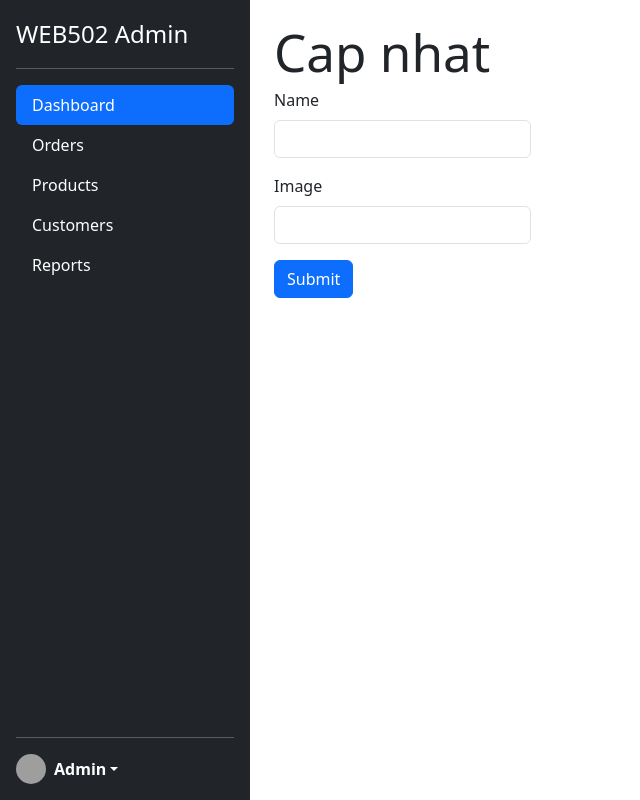
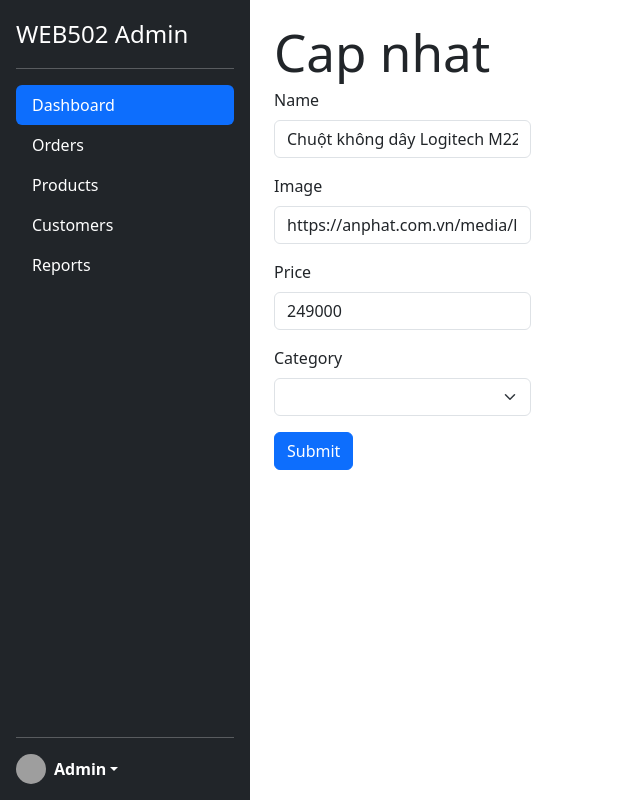
Before and after one commit to vanhoa690/typescript-web502-fall25, a React (Vite) app in the folder WEB502_BASE/: page /admin/edit/6 in a window 1280 px wide. Shown: the whole page, without its empty margins (0-640 px from the left). Built offline with nearby package versions, Linux system fonts and the light colour scheme; data requests are answered from the project's data file; grey boxes are pictures that could not be loaded; the HTML template or start-up script is replaced by a standard one.

Commit message:
code edit

```diff
--- a/WEB502_BASE/db.json
+++ b/WEB502_BASE/db.json
@@ -31,6 +31,12 @@
       "image": "https://anphat.com.vn/media/lib/02-06-2021/gaming.jpg",
       "description": "Tai nghe chống ồn, pin 35 giờ, âm thanh cân bằng.",
       "category": "accessory"
+    },
+    {
+      "name": "22",
+      "image": "222",
+      "price": 3333,
+      "id": 10
     }
   ]
 }
--- a/WEB502_BASE/src/pages/Add.tsx
+++ b/WEB502_BASE/src/pages/Add.tsx
@@ -6,12 +6,16 @@ import { zodResolver } from "@hookform/resolvers/zod";
 
 const createSchema = z.object({
   name: z.string().min(10, "Tên sản phẩm không được để trống"),
-  image: z.string().min(10, "Hinh anh không được để trống"),
+  image: z.string().min(1, "Hinh anh không được để trống"),
+  price: z.number().min(1, "Gia không được để trống"),
+  category: z.string().min(1, "Danh muc không được để trống"),
 });
 
 interface FormData {
   name: string;
   image: string;
+  price: number;
+  category: string;
 }
 function Add() {
   // react hook form
@@ -21,6 +25,11 @@ function Add() {
     formState: { errors },
   } = useForm<FormData>({
     resolver: zodResolver(createSchema),
+    defaultValues: {
+      price: 100,
+      category: "PC",
+    },
+    // mode: "onChange",
   });
 
   const onSubmit = async (values: FormData) => {
@@ -59,6 +68,29 @@ function Add() {
           {/* {errors} */}
           {errors?.image && <span>{errors.image.message}</span>}
         </div>
+        <div className="mb-3">
+          <label htmlFor="image" className="form-label">
+            Price
+          </label>
+          <input
+            {...register("price", { valueAsNumber: true })}
+            type="number"
+            className="form-control"
+            id="price"
+          />
+          {/* {errors} */}
+          {errors?.price && <span>{errors.price.message}</span>}
+        </div>
+        <div className="mb-3">
+          <label htmlFor="selectOption" className="form-label">
+            Category
+          </label>
+          <select className="form-select" {...register("category")}>
+            <option value={"Laptop"}>Laptop</option>
+            <option value={"Mobile"}>Mobile</option>
+            <option value={"PC"}>PC</option>
+          </select>
+        </div>
         <button type="submit" className="btn btn-primary">
           Submit
         </button>
--- a/WEB502_BASE/src/pages/Edit.tsx
+++ b/WEB502_BASE/src/pages/Edit.tsx
@@ -3,27 +3,46 @@ import { useForm } from "react-hook-form";
 import toast from "react-hot-toast";
 import { z } from "zod";
 import { zodResolver } from "@hookform/resolvers/zod";
+import { useParams } from "react-router-dom";
+import { useEffect } from "react";
 
-const createSchema = z.object({
+const updateSchema = z.object({
   name: z.string().min(10, "Tên sản phẩm không được để trống"),
-  image: z.string().min(10, "Hinh anh không được để trống"),
+  image: z.string().min(1, "Hinh anh không được để trống"),
+  price: z.number().min(1, "Gia không được để trống"),
+  category: z.string().min(1, "Danh muc không được để trống"),
 });
 
 interface FormData {
   name: string;
   image: string;
+  price: number;
+  category: string;
 }
 function Edit() {
-  // lay thong tin detail: id
-  // useParams: lay id ve
-  // react hook form
   const {
     register,
     handleSubmit,
+    reset,
     formState: { errors },
   } = useForm<FormData>({
-    resolver: zodResolver(createSchema),
+    resolver: zodResolver(updateSchema),
   });
+
+  // lay thong tin detail: id
+  const { id } = useParams();
+  // useParams: lay id ve
+  useEffect(() => {
+    const getProductById = async () => {
+      const res = await axios.get("http://localhost:3000/products/" + id);
+      console.log(res.data);
+      reset(res.data);
+    };
+    if (id) {
+      getProductById();
+    }
+  }, [id]);
+  // react hook form
 
   const onSubmit = async (values: FormData) => {
     console.log("submit", values);
@@ -61,6 +80,29 @@ function Edit() {
           {/* {errors} */}
           {errors?.image && <span>{errors.image.message}</span>}
         </div>
+        <div className="mb-3">
+          <label htmlFor="image" className="form-label">
+            Price
+          </label>
+          <input
+            {...register("price", { valueAsNumber: true })}
+            type="number"
+            className="form-control"
+            id="price"
+          />
+          {/* {errors} */}
+          {errors?.price && <span>{errors.price.message}</span>}
+        </div>
+        <div className="mb-3">
+          <label htmlFor="selectOption" className="form-label">
+            Category
+          </label>
+          <select className="form-select" {...register("category")}>
+            <option value={"Laptop"}>Laptop</option>
+            <option value={"Mobile"}>Mobile</option>
+            <option value={"PC"}>PC</option>
+          </select>
+        </div>
         <button type="submit" className="btn btn-primary">
           Submit
         </button>
```
